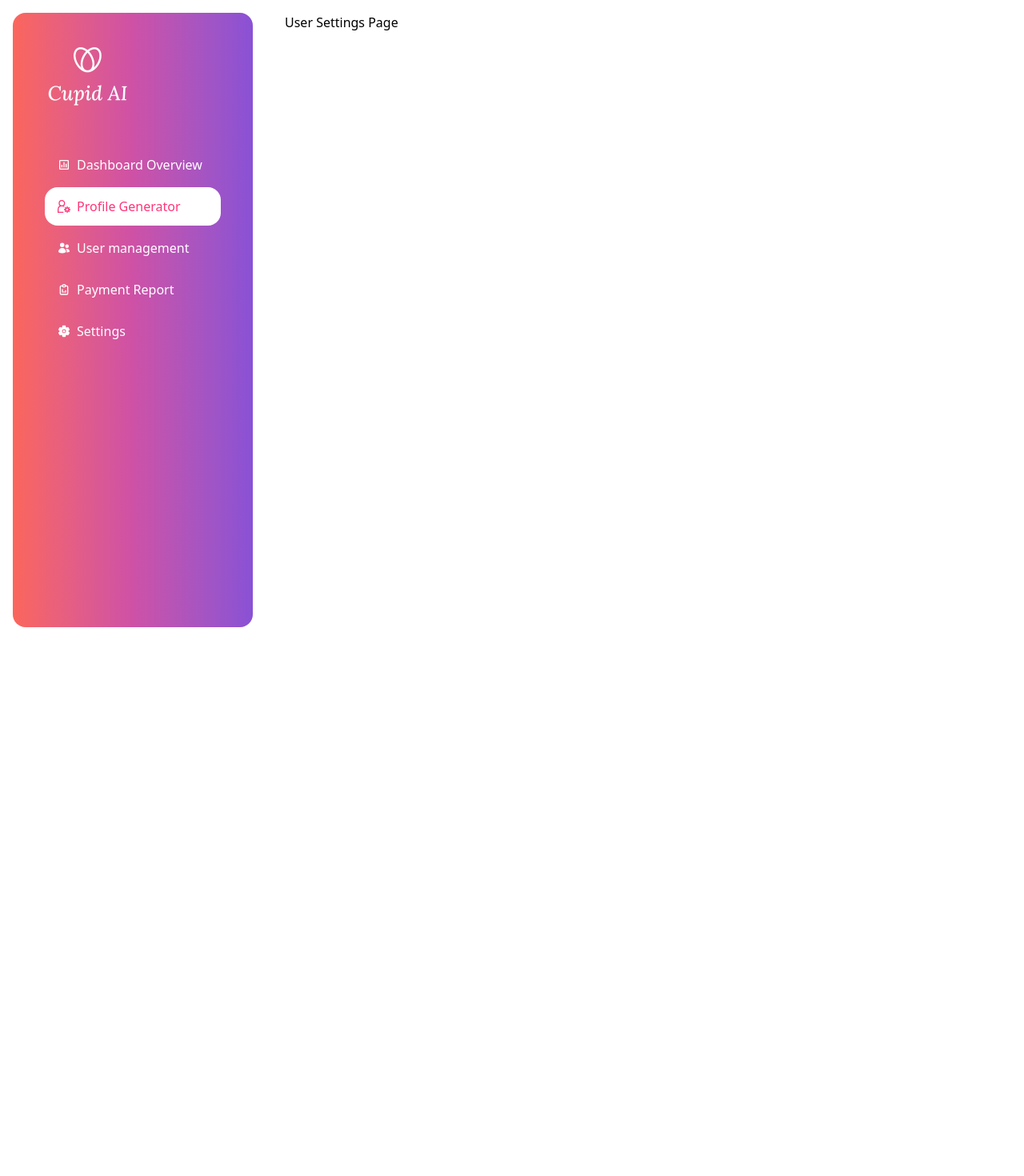
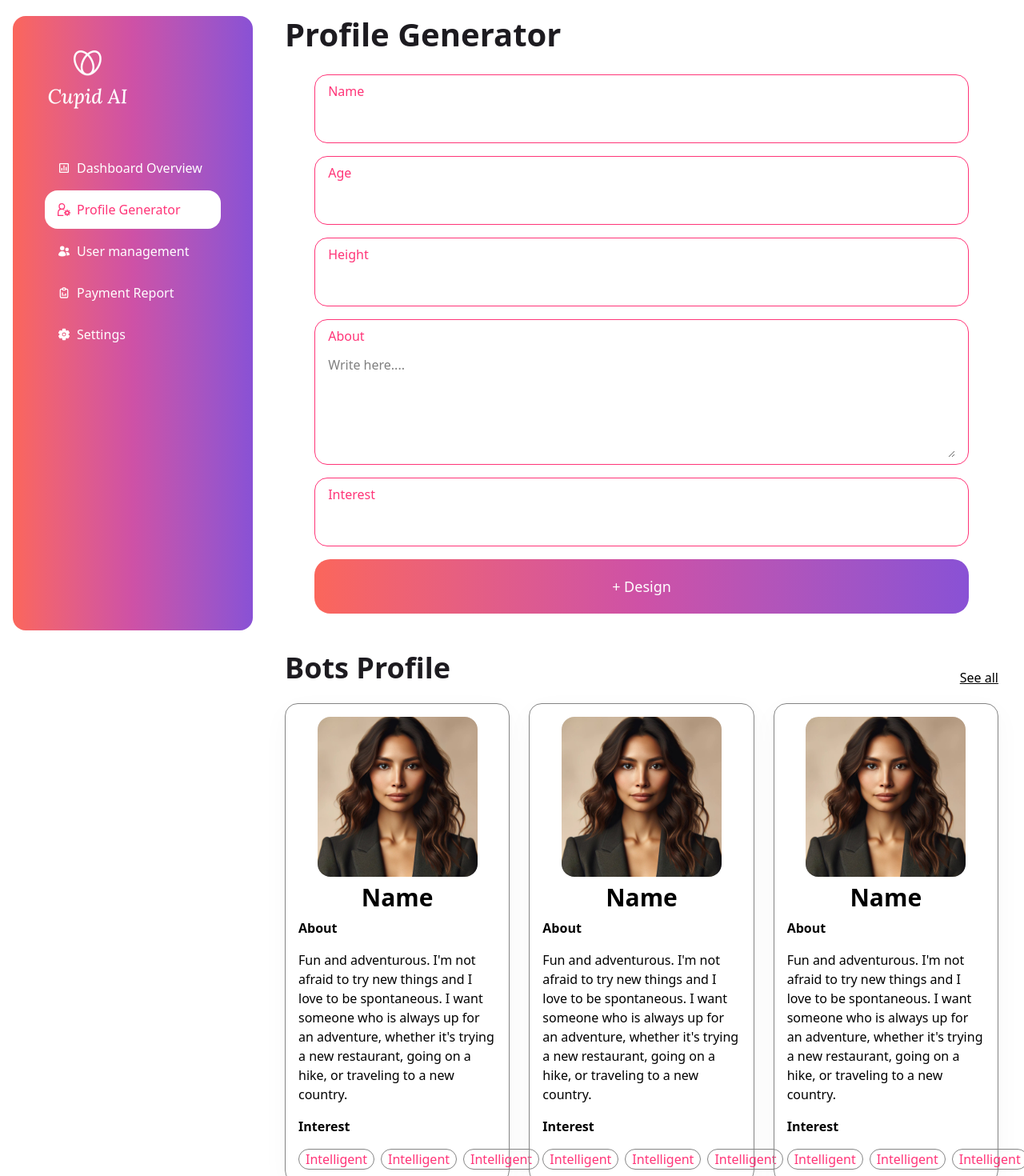
Before and after one commit to alaminislam34/cupid-ai-dashboard, a Next.js app: page /dashboard/user_settings in a window 1280 px wide. Shown: the top 1470 px of the page at 80% size. Before the commit the page ends 800 px from the top, so only its background shows below. Built offline with nearby package versions, Linux system fonts and the light colour scheme.

Commit message:
added bots profile section

```diff
--- a/src/app/(auth)/signup/page.jsx
+++ /dev/null
@@ -1,11 +0,0 @@
-'use client'
-
-import React from 'react'
-
-export default function SignUp() {
-  return (
-    <div>
-        <h1>Sign up page</h1>
-    </div>
-  )
-}
--- /dev/null
+++ b/src/app/(dashboard)/dashboard/user_settings/components/Bots_profile.jsx
@@ -0,0 +1,101 @@
+import Image from "next/image";
+import React from "react";
+
+export default function Bots_profile() {
+  return (
+    <div>
+      <div className="flex items-center justify-between">
+        <h1 className="text-[#1D1B20] font-semibold text-2xl lg:text-4xl mb-6">
+          Bots Profile
+        </h1>
+        <button className="underline cursor-pointer">See all</button>
+      </div>
+      <div className="grid grid-cols-1 md:grid-cols-2 lg:grid-cols-3 items-center gap-6">
+        <div className="border p-4 rounded-2xl border-secondary shadow-[0px_10px_35px_0px_#00000008]">
+          <Image
+            src={"/images/bot.jpg"}
+            height={221}
+            width={200}
+            alt="Bots Profile picture"
+            className="mx-auto rounded-2xl"
+          />
+          <h1 className="py-2 text-xl lg:text-3xl font-semibold text-center">Name</h1>
+          <div className="space-y-4">
+            <h4 className="font-bold">About</h4>
+            <p>
+              Fun and adventurous. I'm not afraid to try new things and I love to be spontaneous. I want someone who is always up for an adventure, whether it's trying a new restaurant, going on a hike, or traveling to a new country.
+            </p>
+            <h4 className="font-bold">Interest</h4>
+            <div className="flex flex-row gap-2 items-center">
+              <span className="rounded-4xl border border-secondary text-secondary2 px-2">
+                Intelligent
+              </span>
+              <span className="rounded-4xl border border-secondary text-secondary2 px-2">
+                Intelligent
+              </span>
+              <span className="rounded-4xl border border-secondary text-secondary2 px-2">
+                Intelligent
+              </span>
+            </div>
+          </div>
+        </div>
+        <div className="border p-4 rounded-2xl border-secondary shadow-[0px_10px_35px_0px_#00000008]">
+          <Image
+            src={"/images/bot.jpg"}
+            height={221}
+            width={200}
+            alt="Bots Profile picture"
+            className="mx-auto rounded-2xl"
+          />
+          <h1 className="py-2 text-xl lg:text-3xl font-semibold text-center">Name</h1>
+          <div className="space-y-4">
+            <h4 className="font-bold">About</h4>
+            <p>
+              Fun and adventurous. I'm not afraid to try new things and I love to be spontaneous. I want someone who is always up for an adventure, whether it's trying a new restaurant, going on a hike, or traveling to a new country.
+            </p>
+            <h4 className="font-bold">Interest</h4>
+            <div className="flex flex-row gap-2 items-center">
+              <span className="rounded-4xl border border-secondary text-secondary2 px-2">
+                Intelligent
+              </span>
+              <span className="rounded-4xl border border-secondary text-secondary2 px-2">
+                Intelligent
+              </span>
+              <span className="rounded-4xl border border-secondary text-secondary2 px-2">
+                Intelligent
+              </span>
+            </div>
+          </div>
+        </div>
+        <div className="border p-4 rounded-2xl border-secondary shadow-[0px_10px_35px_0px_#00000008]">
+          <Image
+            src={"/images/bot.jpg"}
+            height={221}
+            width={200}
+            alt="Bots Profile picture"
+            className="mx-auto rounded-2xl"
+          />
+          <h1 className="py-2 text-xl lg:text-3xl font-semibold text-center">Name</h1>
+          <div className="space-y-4">
+            <h4 className="font-bold">About</h4>
+            <p>
+              Fun and adventurous. I'm not afraid to try new things and I love to be spontaneous. I want someone who is always up for an adventure, whether it's trying a new restaurant, going on a hike, or traveling to a new country.
+            </p>
+            <h4 className="font-bold">Interest</h4>
+            <div className="flex flex-row gap-2 items-center">
+              <span className="rounded-4xl border border-secondary text-secondary2 px-2">
+                Intelligent
+              </span>
+              <span className="rounded-4xl border border-secondary text-secondary2 px-2">
+                Intelligent
+              </span>
+              <span className="rounded-4xl border border-secondary text-secondary2 px-2">
+                Intelligent
+              </span>
+            </div>
+          </div>
+        </div>
+      </div>
+    </div>
+  );
+}
--- a/src/app/(dashboard)/dashboard/user_settings/page.jsx
+++ b/src/app/(dashboard)/dashboard/user_settings/page.jsx
@@ -1,9 +1,74 @@
-'use client'
+"use client";
+
+import { useState } from "react";
+import Bots_profile from "./components/Bots_profile";
 
 export default function user_settings() {
+  const [name, setName] = useState("");
+  const [age, setAge] = useState(0);
+  const [height, setHeight] = useState(0);
+  const [about, setAbout] = useState("");
+  const [interest, setInterest] = useState("");
+
   return (
-    <div>
-      <h1>User Settings Page</h1>
+    <div className="w-full">
+      <h1 className="text-[#1D1B20] font-semibold text-2xl lg:text-[40px] mb-6">
+        Profile Generator
+      </h1>
+      {/* profile generator form */}
+      <form className="w-11/12 mx-auto space-y-4">
+        <label className="p-2 px-4 border rounded-2xl w-full flex flex-col gap-1 border-secondary2">
+          <span className="text-secondary2">Name</span>
+          <input
+            type="text"
+            onChange={(v) => setName(v.target.value)}
+            className="py-2 focus:border-none focus:outline-none"
+          />
+        </label>
+        <label className="p-2 px-4 border rounded-2xl w-full flex flex-col gap-1 border-secondary2">
+          <span className="text-secondary2">Age</span>
+          <input
+            type="number"
+            onChange={(v) => setAge(v.target.value)}
+            className="py-2 focus:border-none focus:outline-none"
+          />
+        </label>
+        <label className="p-2 px-4 border rounded-2xl w-full flex flex-col gap-1 border-secondary2">
+          <span className="text-secondary2">Height</span>
+          <input
+            type="number"
+            onChange={(v) => setHeight(v.target.value)}
+            className="py-2 focus:border-none focus:outline-none"
+          />
+        </label>
+        <label className="p-2 px-4 border rounded-2xl w-full flex flex-col gap-1 border-secondary2">
+          <span className="text-secondary2">About</span>
+          <textarea
+            type="text"
+            rows={5}
+            placeholder="Write here...."
+            onChange={(v) => setAbout(v.target.value)}
+            className="py-2 focus:border-none focus:outline-none"
+          />
+        </label>
+        <label className="p-2 px-4 border rounded-2xl w-full flex flex-col gap-1 border-secondary2">
+          <span className="text-secondary2">Interest</span>
+          <input
+            type="text"
+            onChange={(v) => setInterest(v.target.value)}
+            className="py-2 focus:border-none focus:outline-none"
+          />
+        </label>
+        <button
+          type="submit"
+          className="py-3 lg:py-5 w-full rounded-[20px] text-lg font-medium bg-linear-to-r from-[#FB665B] via-[#CE51A6] to-[#8951D5] text-white cursor-pointer"
+        >
+          + Design
+        </button>
+      </form>
+      <br /> <br />
+      {/* profiles card */}
+      <Bots_profile />
     </div>
-  )
+  );
 }
```
Also changed, not shown: public/images/bot.jpg (added).
